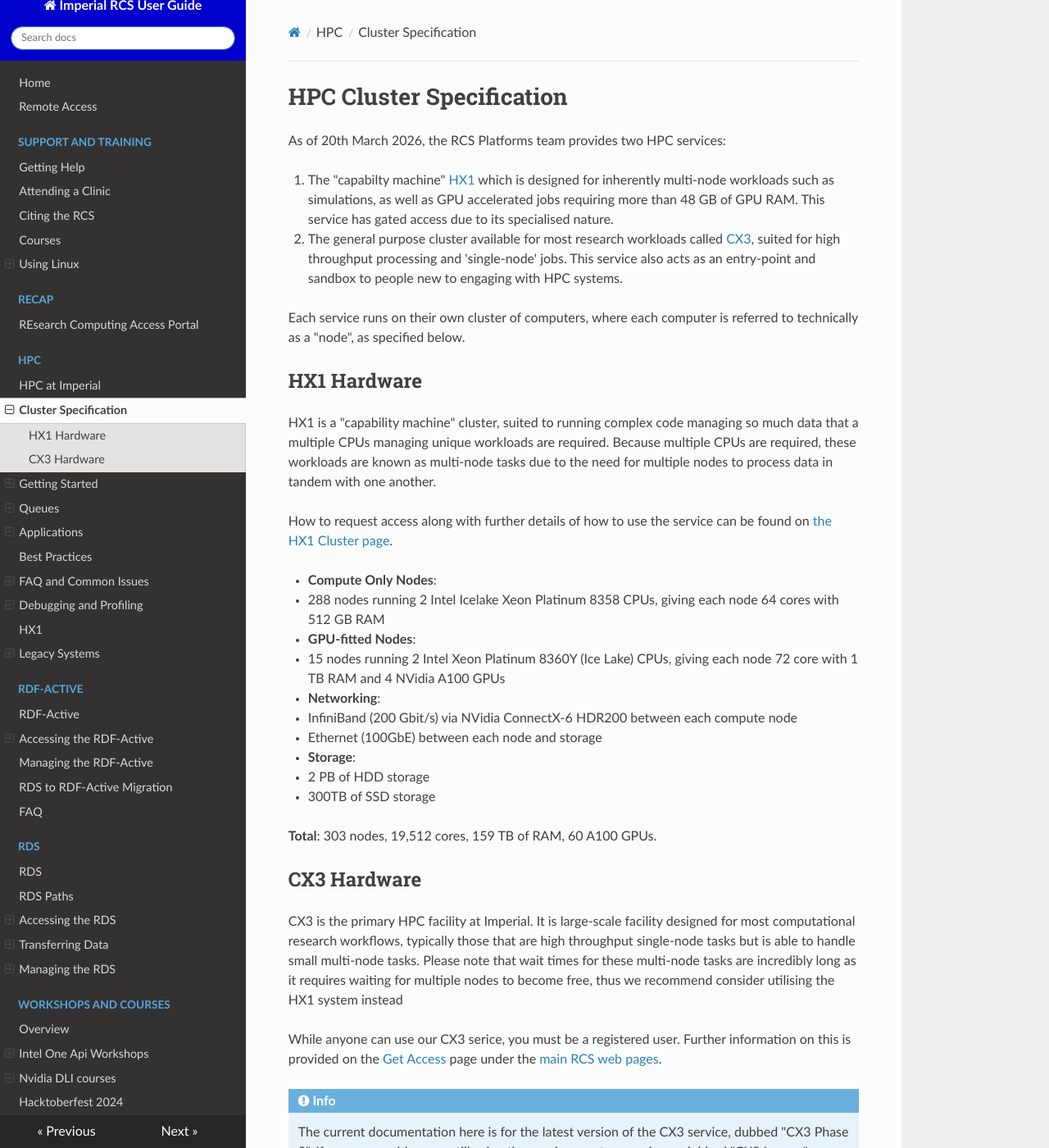
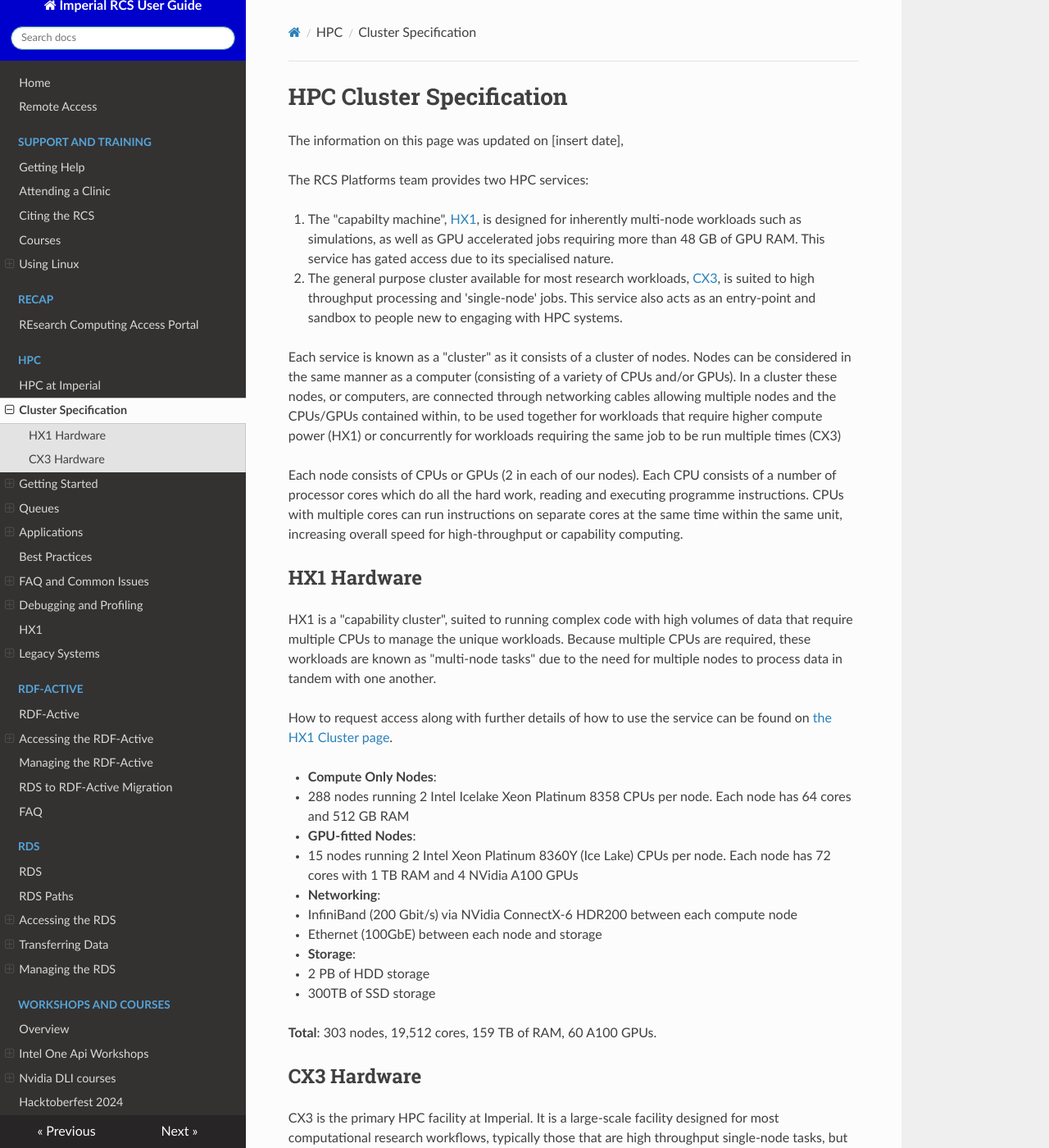
Before and after one commit to ImperialCollegeLondon/icl-rcs-user-guide, an MkDocs documentation site: the page built from docs/hpc/cluster-specification.md, in a window 1280 px wide and 1400 px high. Shown: the whole window at 82% size. Built offline with MkDocs 1.6.1, drawn with Linux system fonts in a browser that asks for light colours; nearby versions of some CDN libraries; some of the changed text lies outside the part shown.

Commit message:
Update cluster-specification.md
EmChem79 amendments to kirkImperial changes

```diff
--- a/docs/hpc/cluster-specification.md
+++ b/docs/hpc/cluster-specification.md
@@ -1,23 +1,27 @@
 # HPC Cluster Specification
 
-As of 20th March 2026, the RCS Platforms team provides two HPC services:
+The information on this page was updated on [insert date],
 
-1. The "capabilty machine" [HX1](#hx1) which is designed for inherently multi-node workloads such as simulations, as well as GPU accelerated jobs requiring more than 48 GB of GPU RAM. This service has gated access due to its specialised nature.
+The RCS Platforms team provides two HPC services:
 
-2. The general purpose cluster available for most research workloads called [CX3](#cx3), suited for high throughput processing and 'single-node' jobs. This service also acts as an entry-point and sandbox to people new to engaging with HPC systems.
+1. The "capabilty machine", [HX1](#hx1), is designed for inherently multi-node workloads such as simulations, as well as GPU accelerated jobs requiring more than 48 GB of GPU RAM. This service has gated access due to its specialised nature.
 
-Each service runs on their own cluster of computers, where each computer is referred to technically as a "node", as specified below.
+2. The general purpose cluster available for most research workloads, [CX3](#cx3), is suited to high throughput processing and 'single-node' jobs. This service also acts as an entry-point and sandbox to people new to engaging with HPC systems.
+
+Each service is known as a "cluster" as it consists of a cluster of nodes. Nodes can be considered in the same manner as a computer (consisting of a variety of CPUs and/or GPUs). In a cluster these nodes, or computers, are connected through networking cables allowing multiple nodes and the CPUs/GPUs contained within, to be used together for workloads that require higher compute power (HX1) or concurrently for workloads requiring the same job to be run multiple times (CX3)
+
+Each node consists of CPUs or GPUs (2 in each of our nodes). Each CPU consists of a number of processor cores which do all the hard work, reading and executing programme instructions. CPUs with multiple cores can run instructions on separate cores at the same time within the same unit, increasing overall speed for high-throughput or capability computing.
 
 ## HX1 Hardware
 
-HX1 is a "capability machine" cluster, suited to running complex code managing so much data that a multiple CPUs managing unique workloads are required. Because multiple CPUs are required, these workloads are known as multi-node tasks due to the need for multiple nodes to process data in tandem with one another.
+HX1 is a "capability cluster", suited to running complex code with high volumes of data that require multiple CPUs to manage the unique workloads. Because multiple CPUs are required, these workloads are known as "multi-node tasks" due to the need for multiple nodes to process data in tandem with one another.
 
 How to request access along with further details of how to use the service can be found on [the HX1 Cluster page](./hx1.md).
 
 * **Compute Only Nodes**:
-  * 288 nodes running 2 Intel Icelake Xeon Platinum 8358 CPUs, giving each node 64 cores with 512 GB RAM
+  * 288 nodes running 2 Intel Icelake Xeon Platinum 8358 CPUs per node. Each node has 64 cores and 512 GB RAM
 * **GPU-fitted Nodes**:
-  * 15 nodes running 2 Intel Xeon Platinum 8360Y (Ice Lake) CPUs, giving each node 72 core with 1 TB RAM and 4 NVidia A100 GPUs
+  * 15 nodes running 2 Intel Xeon Platinum 8360Y (Ice Lake) CPUs per node. Each node has 72 cores with 1 TB RAM and 4 NVidia A100 GPUs
 * **Networking**:
   * InfiniBand (200 Gbit/s) via NVidia ConnectX-6 HDR200 between each compute node
   * Ethernet (100GbE) between each node and storage
@@ -29,27 +33,27 @@ How to request access along with further details of how to use the service can b
 
 ## CX3 Hardware
 
-CX3 is the primary HPC facility at Imperial. It is large-scale facility designed for most computational research workflows, typically those that are high throughput single-node tasks but is able to handle small multi-node tasks. Please note that wait times for these multi-node tasks are incredibly long as it requires waiting for multiple nodes to become free, thus we recommend consider utilising the HX1 system instead
+CX3 is the primary HPC facility at Imperial. It is a large-scale facility designed for most computational research workflows, typically those that are high throughput single-node tasks, but is able to handle small multi-node tasks. Please note that wait times for these multi-node tasks are incredibly long as it requires waiting for multiple nodes to become free, thus we recommend utilising the HX1 system where possible for these tasks.
 
 While anyone can use our CX3 serice, you must be a registered user. Further information on this is provided on the [Get Access](https://www.imperial.ac.uk/admin-services/ict/self-service/research-support/rcs/get-access/) page under the [main RCS web pages](https://www.imperial.ac.uk/admin-services/ict/self-service/research-support/rcs/).
 
 !!! info
 
-    The current documentation here is for the latest version of the CX3 service, dubbed "CX3 Phase 2". If you are an older user still using the previous system version -- dubbed "CX3 Legacy" -- we highly suggest you migrate your work to the latest CX3 service. If you are unable to migrate your work, then please see [the advice proivded](./legacy-systems/cx3-legacy.md) for CX3 Legacy.
+    The current documentation here is for the latest version of the CX3 service, dubbed "CX3 Phase 2". We do not envisage anyone still using the older system version -- dubbed "CX3 Legacy" -- but if you have been unable to migrate your work, then please see [the advice proivded](./legacy-systems/cx3-legacy.md) for CX3 Legacy.
 
 The hardware listed below is comprehensive for both the Legacy system and for Phase 2, where all CX3 Legacy hardware will eventually be repurposed under the Phase 2 system.
 
 * **CPU Only Nodes**:
-  * 325 nodes running 2 AMD EPYC 7742 CPUs, giving 128 cores each node with 1 TB RAM
-  * 12 nodes running 2 AMD EPYC 7742 CPUs, giving each node 128 cores with 4 TB RAM
-  * 53 nodes running 2 Intel Icelake Xeon Platinum 8358 CPUs, giving each node 64 cores with 500 GB RAM
+  * 325 nodes running 2 AMD EPYC 7742 CPUs. Each node has 128 cores and 1 TB RAM
+  * 12 nodes running 2 AMD EPYC 7742 CPUs. Each node has 128 cores and 4 TB RAM
+  * 53 nodes running 2 Intel Icelake Xeon Platinum 8358 CPUs. Each node has 64 cores with 500 GB RAM
 
 * **GPU-fitted Nodes**:
-  * 11 nodes running 2 AMD EPYC 7742 CPUs, giving each node 128 cores with 1TB RAM and 8 Quadro (Turing) RTX 6000 GPUs
-  * 11 nodes running 2 Intel Xeon Platinum 8358 (Ice Lake) CPUs, giving each node 64 cores with 1 TB RAM and a set of GPUs; where the GPUs are distributed as follows:
-    * 7 nodes have 8 L40S GPUs with 48 GB RAM
-    * 2 nodes have 4 A40 GPUs with 48 GB RAM
-    * 2 nodes have 2 A100 GPUs with 40 GB RAM
+  * 11 nodes running 2 AMD EPYC 7742 CPUs. Each node has 128 cores with 1TB RAM and 8 Quadro (Turing) RTX 6000 GPUs
+  * 11 nodes running 2 Intel Xeon Platinum 8358 (Ice Lake) CPUs. Each node has 64 cores with 1 TB RAM and a set of GPUs; where the GPUs are distributed as follows:
+    * 7 nodes with 8 L40S GPUs and 48 GB RAM
+    * 2 nodes with 4 A40 GPUs and 48 GB RAM
+    * 2 nodes with 2 A100 GPUs and 40 GB RAM
 * **Networking**:
   * Ethernet (100GbE) between each node and storage
 * **Storage**:
```
